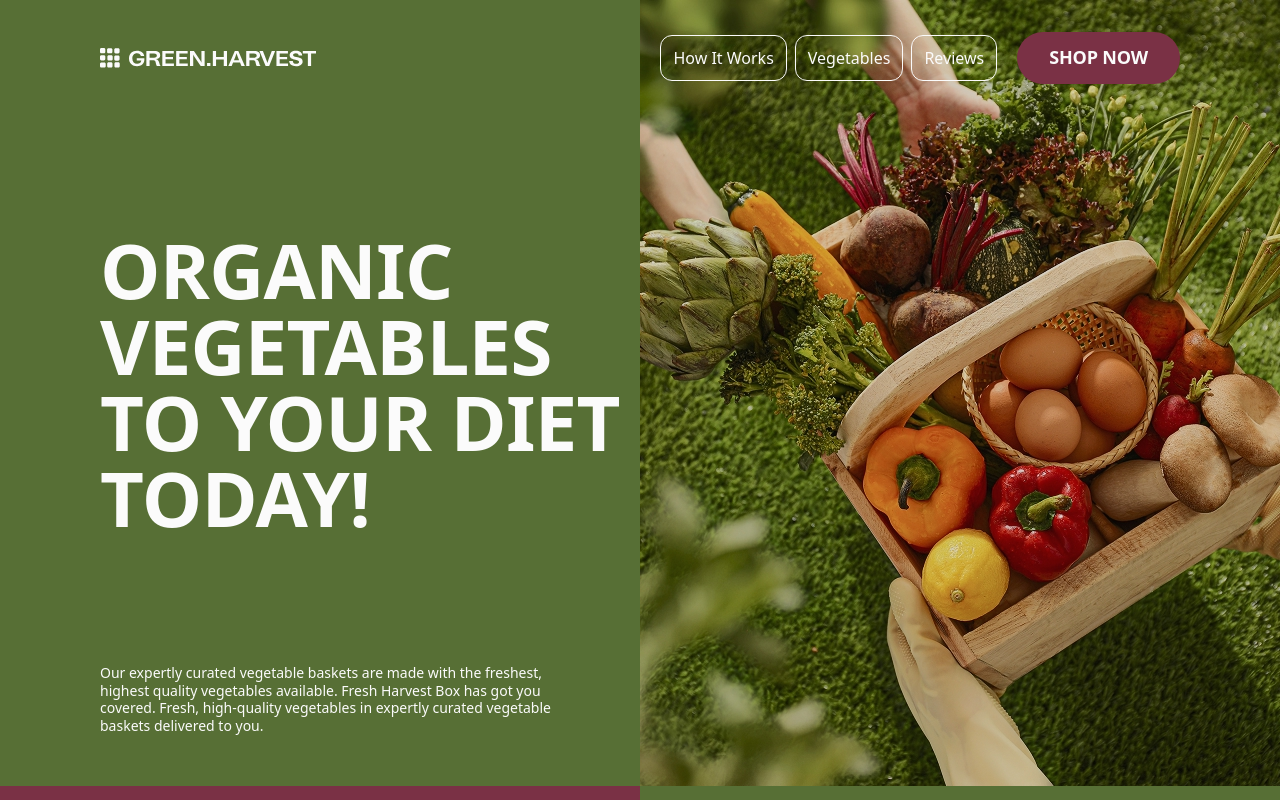
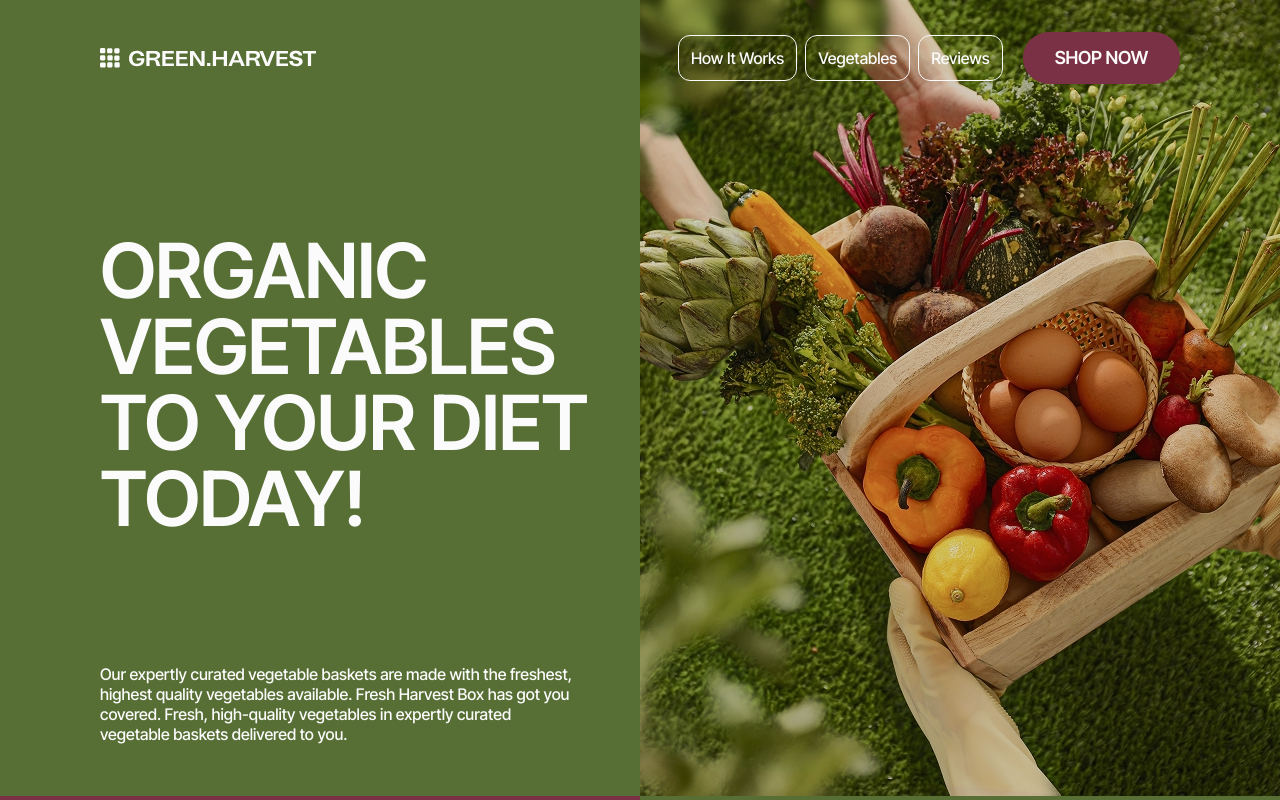
Before and after one commit to Oleksandr46/Green-Harvest, a website built with Vite: page src/index.html in a window 1280 px wide. Shown: the top 800 px of the page. Built offline with nearby package versions, Linux system fonts and the light colour scheme.

Commit message:
corect section hero

```diff
--- a/src/css/base.css
+++ b/src/css/base.css
@@ -1,9 +1,10 @@
 :root {
-  scroll-behavior: smooth;
-  font-family: 'Inter Tight', sans-serif;
+  /* scroll-behavior: smooth; */
 }
 
 body {
+  font-family: 'Inter Tight', sans-serif;
+
   font-weight: 500;
   font-size: 14px;
   line-height: 1.4;
--- a/src/css/hero.css
+++ b/src/css/hero.css
@@ -15,7 +15,6 @@
 .hero-container {
   padding-top: 100px;
   padding-bottom: 412px;
-
   display: flex;
   flex-direction: column;
   gap: 20px;
@@ -45,6 +44,7 @@
   @media (min-resolution: 192dpi), (min-resolution: 2dppx) {
     .hero {
       background-image: url(../img/hero.img/imagetab@2x.jpg);
+      background-size: 768px;
     }
   }
   .hero-container {
@@ -54,10 +54,12 @@
     gap: 24px;
   }
   .hero-title {
+    max-width: 704px;
     font-size: 76px;
   }
   .hero-text {
     max-width: 603px;
+    font-size: 16px;
     line-height: 1.25;
   }
 }
@@ -72,6 +74,7 @@
   @media (min-resolution: 192dpi), (min-resolution: 2dppx) {
     .hero {
       background-image: url(../img/hero.img/Imagedes@2x.jpg);
+      background-size: 640px;
     }
   }
   .hero-container {
@@ -80,7 +83,7 @@
     padding-bottom: 52px;
   }
   .hero-title {
-    max-width: 530px;
+    max-width: 504px;
   }
   .hero-text {
     max-width: 472px;
--- a/src/index.html
+++ b/src/index.html
@@ -7,12 +7,8 @@
     <title>Green-Harvest</title>
     <link rel="preconnect" href="https://fonts.googleapis.com" />
     <link rel="preconnect" href="https://fonts.gstatic.com" crossorigin />
-    <link rel="preconnect" href="https://fonts.googleapis.com" />
-    <link rel="preconnect" href="https://fonts.gstatic.com" crossorigin />
-    <link rel="preconnect" href="https://fonts.googleapis.com" />
-    <link rel="preconnect" href="https://fonts.gstatic.com" crossorigin />
     <link
-      href="https://fonts.googleapis.com/css2?family=Inter:opsz,wght@14..32,600&display=swap"
+      href="https://fonts.googleapis.com/css2?family=Inter+Tight:wght@100..900&family=Roboto:ital,wght@0,100..900;1,100..900&display=swap"
       rel="stylesheet"
     />
     <link
```
